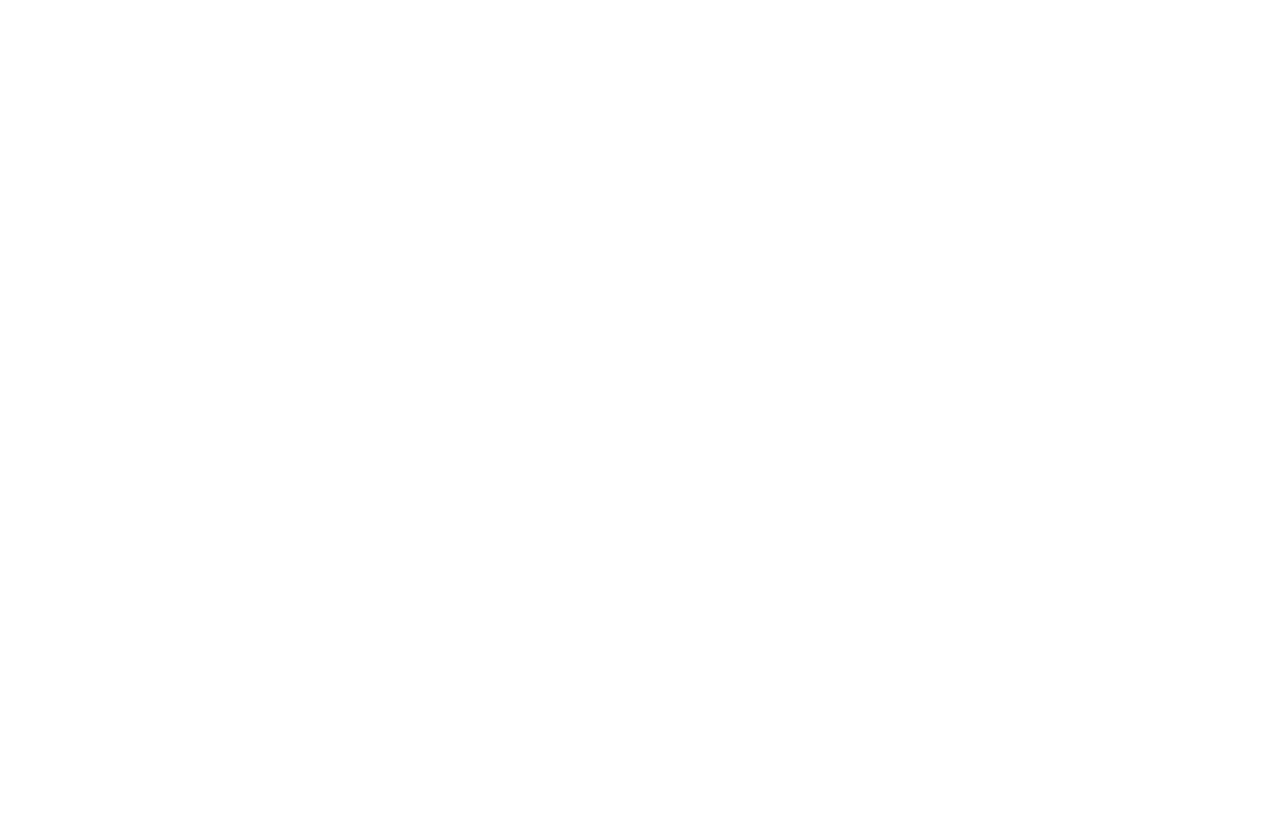
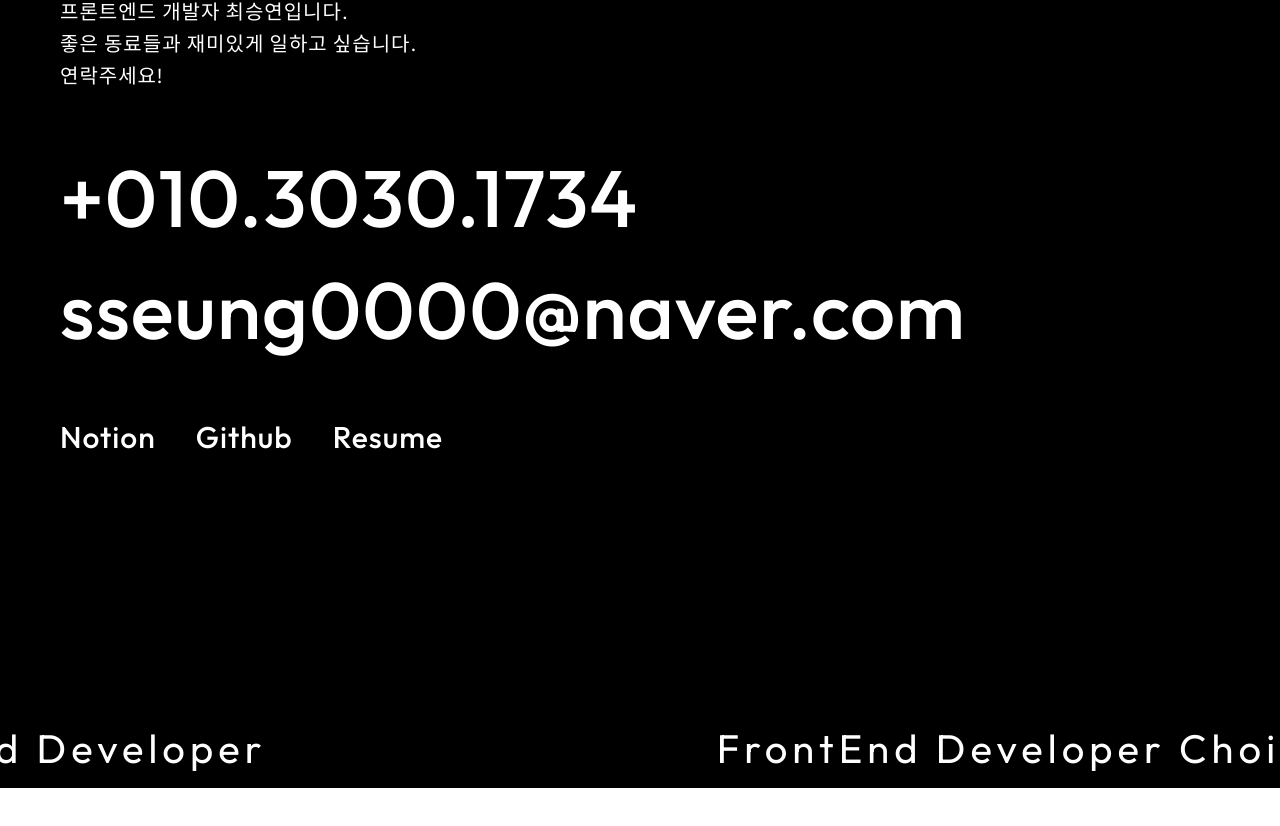
Before and after one commit to sseunggry/portfolio, a React (Create React App) app: page / in a window 1280 px wide. Shown: the part 9609-10435 px from the top of the page. After the commit the page ends 10397 px from the top, so only its background shows below. Built offline with nearby package versions, Linux system fonts and the light colour scheme; a web font is replaced by a local one.

Commit message:
모션 수정중

```diff
--- a/src/components/MainCareer.js
+++ b/src/components/MainCareer.js
@@ -168,9 +168,6 @@
     const leftRef = useRef(null);
     const rightRef = useRef(null);
 
-    let sectionReSize = useWindowSize('.sec-02');
-    let windowReSize = useWindowSize('window');
-
     useEffect(() => {
         gsap.registerPlugin(ScrollTrigger);
 
@@ -198,7 +195,7 @@
                         const ani = gsap.timeline({
                             scrollTrigger: {
                                 trigger: el,
-                                start: "top 50%",
+                                start: "top 40%",
                                 end: "bottom 30%",
                                 endTrigger: el,
                                 scrub: 1,
--- a/src/components/MainContact.js
+++ b/src/components/MainContact.js
@@ -42,7 +42,7 @@
 const TxtBox = styled.div`
     display: flex;
     justify-content: space-between;
-    padding: 130px 0 200px;
+    padding: 130px 0 250px;
 
     ${({ theme }) => theme.xLarge`
         flex-direction: column;
@@ -99,22 +99,35 @@
         position: relative;
 
         &::after{
-            content: '';
-            position: absolute;
-            display: block;
-            width: 0;
-            height: 6px;
-            background-color: #000;
-            transition: width 0.4s;
+            //content: '';
+            //position: absolute;
+            //display: block;
+            //width: 0;
+            //height: 6px;
+            //background-color: #000;
+            //transition: width 0.4s;
 
         }
 
         &:hover{
-            &::after{
-                width: 100%;
-            }
-            text-decoration: underline;
+            //&::after{
+            //    width: 100%;
+            //}
+            //text-decoration: underline;
         }
+    }
+    .line{
+        position: absolute;
+        left: 0;
+        bottom: -8px;
+        width: 0;
+        height: 8px;
+        background-color: ${theme.color.black};
+
+        ${({theme}) => theme.small`
+            bottom: ${vw(-4)};
+            height: ${vw(4)};
+        `};
     }
 
     ${({theme}) => theme.large`
@@ -172,28 +185,58 @@
     //left: 0;
     //bottom: 0;
     //padding: 0 40px;
+    overflow: hidden;
+    display: flex;
+    white-space: nowrap;
+    background-color: ${theme.color.black};
 
-    .swiper-slide{
-        width: fit-content;
+    span{
+        padding: 12px 0;
+        width: 100%;
+        animation: marquee 10s linear infinite;
+        font-size: 40px;
+        font-weight: 400;
+        color: ${theme.color.white};
+        letter-spacing: 5px;
+        text-align: center;
+        //text-shadow: -2px 0 #ddd, 0 2px #ddd, 2px 0 #ddd, 0 -2px #ddd;
+        //text-transform: uppercase;
+
+        &:nth-child(1){
+            position: absolute;
+            left: -100%;
+            animation: marquee 10s 5s linear infinite;
+        }
     }
 
-    p{
-        padding-left: 30px;
-        width: fit-content;
-        font-size: 120px;
-        font-weight: 900;
-        color: ${theme.color.white};
-        letter-spacing: 10px;
-        text-shadow: -2px 0 #ddd, 0 2px #ddd, 2px 0 #ddd, 0 -2px #ddd;
-        text-transform: uppercase;
-        white-space: nowrap;
+    @keyframes marquee{
+        0%{
+            left: 0;
+            transform: translateX(-100%);
+        }
+        100%{
+            left: 0;
+            transform: translateX(100%);
+        }
     }
 
+    // p{
+    //     padding-left: 30px;
+    //     width: fit-content;
+    //     font-size: 120px;
+    //     font-weight: 900;
+    //     color: ${theme.color.white};
+    //     letter-spacing: 10px;
+    //     text-shadow: -2px 0 #ddd, 0 2px #ddd, 2px 0 #ddd, 0 -2px #ddd;
+    //     text-transform: uppercase;
+    //     white-space: nowrap;
+    // }
+
     ${({theme}) => theme.small`
-        p{
-            padding-left: ${vw(30)};
-            font-size: ${vw(120)};
-            letter-spacing:  ${vw(10)};
+        span{
+            padding: ${vw(20)} 0;
+            font-size: ${vw(60)};
+            letter-spacing:  ${vw(5)};
         }
     `};
 
@@ -246,6 +289,8 @@
 
         const h2 = section.querySelector('h2');
         const infoList = info.querySelectorAll('ul li');
+        // const
+        const txtLine = info.querySelectorAll('.line');
 
         gsap.set(section, {backgroundColor: theme.color.black});
         gsap.set(h2, {yPercent: 0, opacity: 1, color: theme.color.white});
@@ -269,6 +314,7 @@
                 .to(desc, {yPercent: 0, opacity: 1, color: theme.color.black})
                 .to(infoList, {stagger: 0.1, xPercent: 0, opacity: 1, color: theme.color.black}, 'motion')
                 .to(deco, {opacity: 1, color: theme.color.white}, 'motion')
+                .to(txtLine, {width: "100%"} );
 
             ScrollTrigger.create({
                 animation: ani2,
@@ -334,11 +380,11 @@
                         ))}
                     </TxtDesc>
                     <InfoCon ref={infoRef}>
-                        <ContactTxt>
+                        <ContactTxt className="contact-txt">
                             {contactInfo && contactInfo.map(({phone, email}, idx) => (
                                 <li key={idx}>
-                                    {phone && <Link to={`tel:${phone}`}>+{phone}</Link>}
-                                    {email && <Link to={`mailto:${email}`}>{email}</Link>}
+                                    {phone && <Link to={`tel:${phone}`}>+{phone} <span className="line"></span> </Link>}
+                                    {email && <Link to={`mailto:${email}`}>{email} <span className="line"></span></Link>}
                                 </li>
                             ))}
                         </ContactTxt>
@@ -354,6 +400,7 @@
                     </InfoCon>
                 </TxtBox>
             </Inner>
+            {/*
             <DecoTxt ref={decoRef}>
                 <Swiper
                     slidesPerView={'auto'}
@@ -374,10 +421,12 @@
                     </SwiperSlide>
                 </Swiper>
             </DecoTxt>
-            {/*<DecoTxt ref={decoRef}>*/}
-            {/*    <span>Choi Seung Yeon FrontEnd Developer</span>*/}
-            {/*    <span>Choi Seung Yeon FrontEnd Developer</span>*/}
-            {/*</DecoTxt>*/}
+            */}
+
+            <DecoTxt ref={decoRef}>
+                <span>Choi Seung Yeon FrontEnd Developer</span>
+                <span>FrontEnd Developer Choi Seung Yeon </span>
+            </DecoTxt>
         </Section>
     )
 }
```
